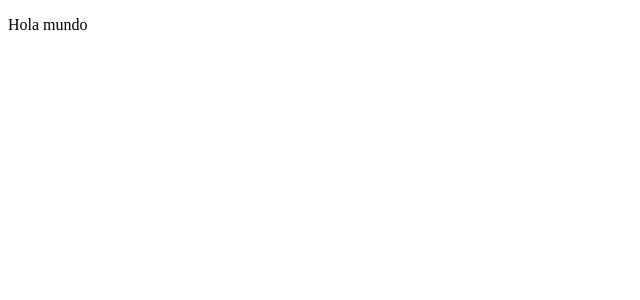
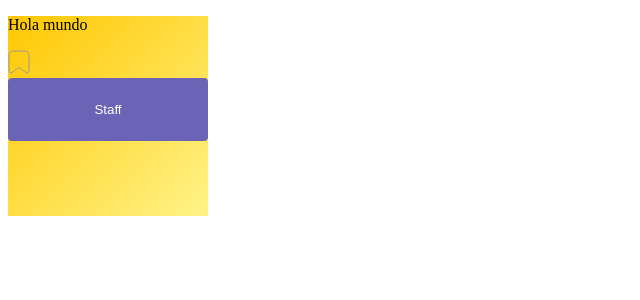
Before and after one commit to ArzCorp/harry-potter, a React (Vite) app: page / in a window 1280 px wide. Shown: the top 300 px of the page, without its empty margins (0-640 px from the left). Built offline with nearby package versions, Linux system fonts and the light colour scheme.

Commit message:
💄 added button

```diff
--- /dev/null
+++ b/src/components/Button.jsx
@@ -0,0 +1,3 @@
+export default function Button(props) {
+	return <button className="button--active" {...props} />
+}
--- a/src/components/Character.jsx
+++ b/src/components/Character.jsx
@@ -1,7 +1,15 @@
 import { useSelector } from 'react-redux'
+import favoriteIon from '../img/favorite-icon.svg'
+import Button from './Button'
 
 export default function Character() {
 	const state = useSelector((state) => state)
 
-	return <p>{state.text}</p>
+	return (
+		<div className="character">
+			<p>{state.text}</p>
+			<img src={favoriteIon} alt="" />
+			<Button>Staff</Button>
+		</div>
+	)
 }
```
